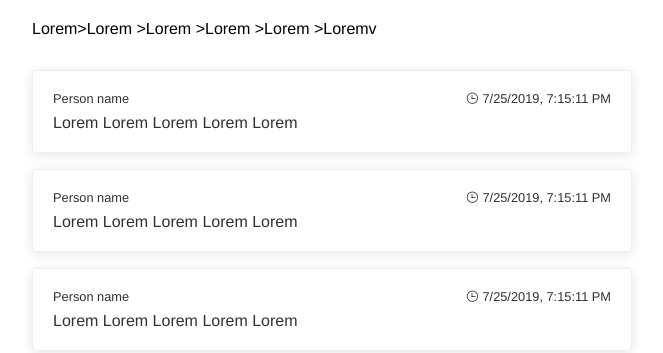
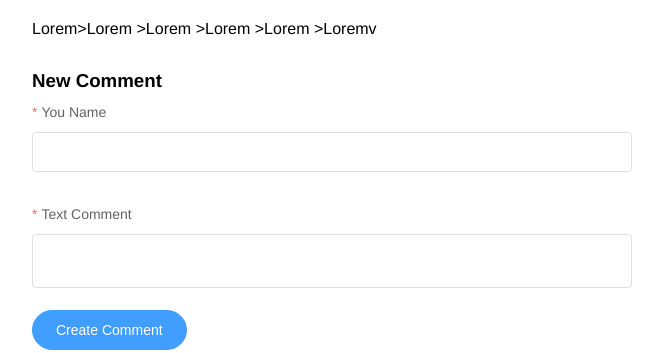
Before and after one commit to kserzhio/Admin-Panel, a Nuxt app: page /post/1 in a window 1280 px wide. Shown: the part 599-952 px from the top of the page, without its empty margins (308-971 px from the left). Built offline with nearby package versions, Linux system fonts and the light colour scheme.

Commit message:
add comment form

```diff
--- /dev/null
+++ b/components/main/CommentForm.vue
@@ -0,0 +1,73 @@
+<template>
+    <el-form
+            :model="controls"
+            :rules="rules"
+            ref="form"
+            @submit.native.prevent="onSubmit"
+    >
+        <h1>New Comment</h1>
+        <el-form-item label="You Name" prop="name">
+            <el-input v-model.trim="controls.name"></el-input>
+        </el-form-item>
+
+        <el-form-item label="Text Comment" prop="text">
+            <el-input type="textarea" resize="none" :rows="2" v-model.trim="controls.text"></el-input>
+        </el-form-item>
+
+        <el-form-item>
+            <el-button type="primary"
+                       round
+                       native-type="submit"
+                       :loading="loading"
+            >Create Comment</el-button>
+        </el-form-item>
+    </el-form>
+</template>
+
+<script>
+    export default {
+        name: "CommentForm",
+        data(){
+            return {
+                loading:false,
+                controls:{
+                    name:'',
+                    text:''
+                },
+                rules: {
+                    name: [
+                        { required: true, message: 'Please input Activity name', trigger: 'blur' },
+                    ],
+                    text:[
+                        { required: true, message: 'Please text comment', trigger: 'blur'}
+                    ]
+                }
+            }
+        },
+        methods:{
+            onSubmit(){
+                this.$refs.form.validate((valid) => {
+                    if (valid) {
+                        this.loading = true;
+                        const formData = {
+                            name: this.controls.name,
+                            text: this.controls.text,
+                            postId: ''
+                        }
+                        try {
+                            this.$message.success('Comment Send')
+                            this.$emit('created')
+
+                        } catch (e) {
+                            this.loading = false;
+                        }
+                    }
+                });
+            }
+        }
+    }
+</script>
+
+<style lang="scss" scoped>
+
+</style>
--- a/pages/post/_id.vue
+++ b/pages/post/_id.vue
@@ -24,6 +24,12 @@
            <p>Lorem>Lorem >Lorem >Lorem >Lorem >Loremv</p>
        </main>
        <footer>
+           <AppCommentForm
+                   v-if="canAddComment"
+                   @created="createCommentHandler"
+           >
+
+           </AppCommentForm>
             <div class="comments" v-if="true">
             <app-comment
                     v-for="comment in 4"
@@ -40,13 +46,24 @@
 
 <script>
     import AppComment from '~/components/main/Comment'
+    import AppCommentForm from '~/components/main/CommentForm'
     export default {
         name: "_id",
         components:{
-          AppComment
+          AppComment,AppCommentForm
         },
         validate({params}){
             return Boolean(params.id)
+        },
+        data(){
+            return{
+                canAddComment:true
+            }
+        },
+        methods:{
+            createCommentHandler(){
+                this.canAddComment = false;
+            }
         }
     }
 </script>
```
